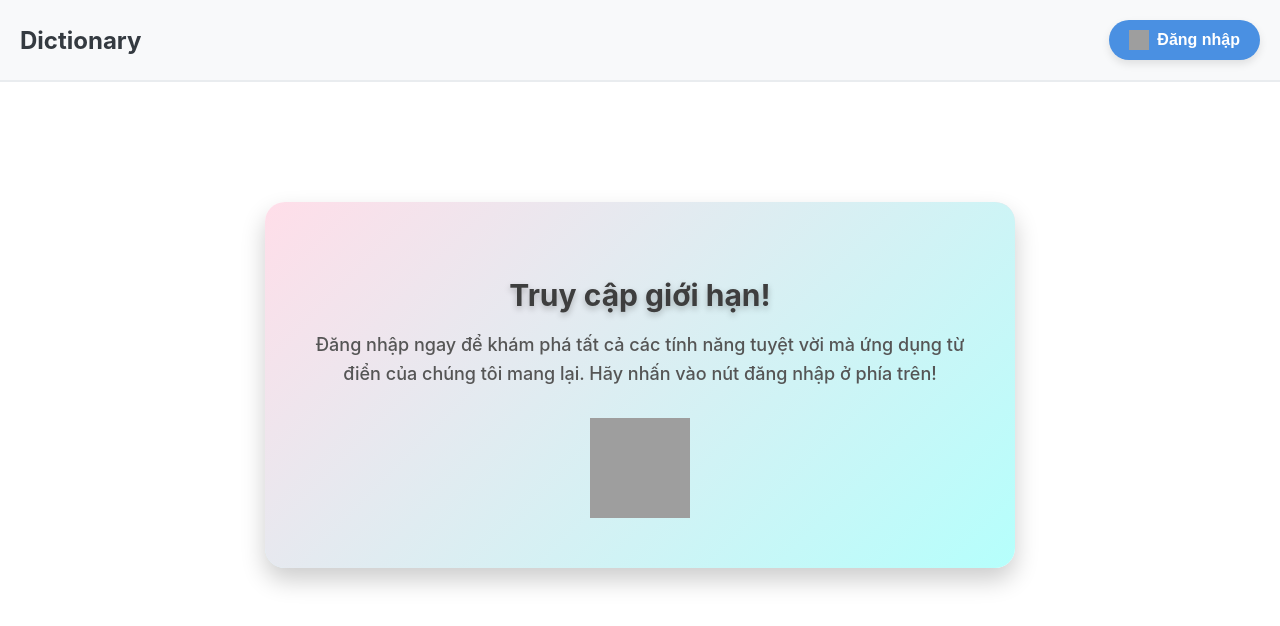
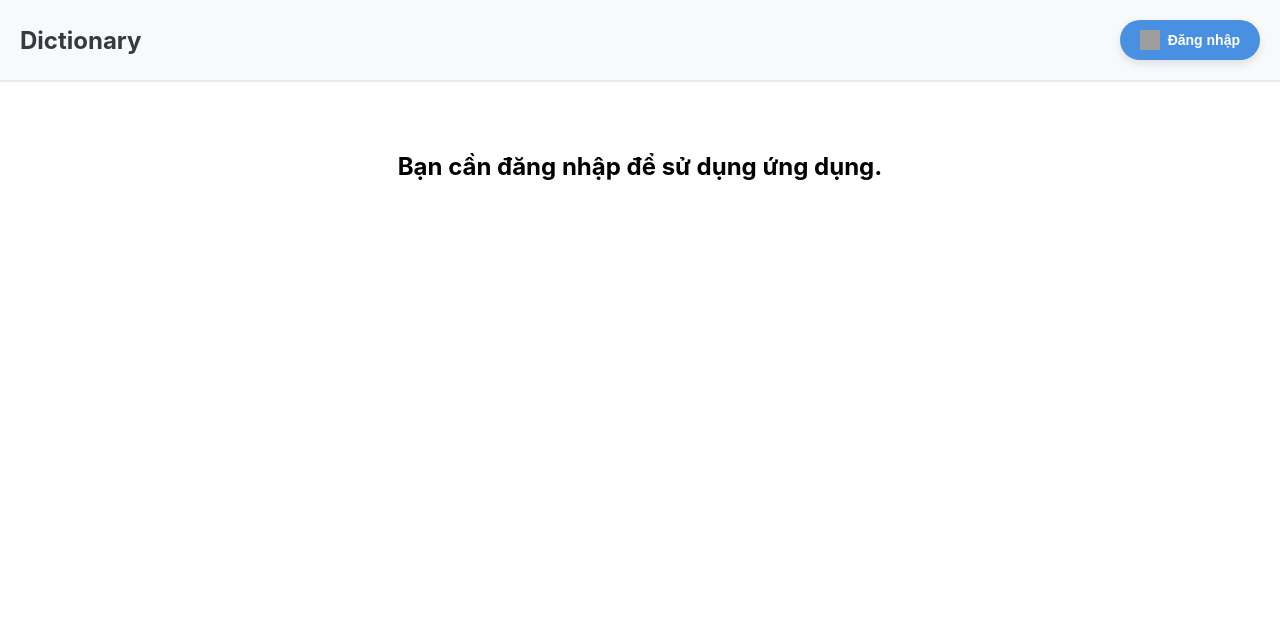
Before and after one commit to DatZeroSize/online-dictionary-frontend, a React (Create React App) app: page / in a window 1280 px wide. Shown: the top 626 px of the page. Built offline with nearby package versions, Linux system fonts and the light colour scheme; grey boxes are pictures that could not be loaded.

Commit message:
Update Dictionary and deployment logic

```diff
--- a/src/App.js
+++ b/src/App.js
@@ -1,8 +1,20 @@
 import React from "react";
+import { useAuth0 } from "@auth0/auth0-react"; // Import Auth0 hooks
 import AuthButtons from "./AuthButtons";
 import Dictionary from "./Dictionary";
 
 function App() {
+  const { isAuthenticated, isLoading } = useAuth0();
+
+  // Hiển thị màn hình loading nếu đang kiểm tra trạng thái
+  if (isLoading) {
+    return (
+      <div style={{ textAlign: "center", marginTop: "100px" }}>
+        <h2>Loading...</h2>
+      </div>
+    );
+  }
+
   return (
     <div>
       <header
@@ -32,7 +44,13 @@ function App() {
           padding: "20px",
         }}
       >
-        <Dictionary />
+        {isAuthenticated ? (
+          <Dictionary /> // Hiển thị Dictionary nếu đã đăng nhập
+        ) : (
+          <div style={{ textAlign: "center", marginTop: "50px" }}>
+            <h2>Bạn cần đăng nhập để sử dụng ứng dụng.</h2>
+          </div>
+        )}
       </main>
     </div>
   );
--- a/src/AuthButtons.js
+++ b/src/AuthButtons.js
@@ -3,6 +3,27 @@ import { useAuth0 } from "@auth0/auth0-react";
 
 const AuthButtons = () => {
   const { loginWithRedirect, logout, isAuthenticated, user } = useAuth0();
+
+  // CSS cho Avatar
+  const avatarStyle = {
+    width: "40px",
+    height: "40px",
+    borderRadius: "50%",
+    border: "2px solid #4A90E2",
+    objectFit: "cover",
+    cursor: "pointer",
+    transition: "transform 0.3s ease, box-shadow 0.3s ease",
+  };
+
+  // CSS cho nút
+  const buttonStyle = {
+    padding: "10px 20px",
+    fontSize: "14px",
+    border: "none",
+    borderRadius: "8px",
+    cursor: "pointer",
+    transition: "background-color 0.3s ease, transform 0.2s ease",
+  };
 
   return (
     <div style={{ display: "flex", alignItems: "center", gap: "15px" }}>
@@ -12,15 +33,7 @@ const AuthButtons = () => {
           <img
             src={user.picture}
             alt="User Avatar"
-            style={{
-              width: "40px",
-              height: "40px",
-              borderRadius: "50%",
-              border: "2px solid #4A90E2",
-              objectFit: "cover",
-              cursor: "pointer",
-              transition: "transform 0.3s ease, box-shadow 0.3s ease",
-            }}
+            style={avatarStyle}
             title={user.name}
             onMouseOver={(e) => {
               e.target.style.transform = "scale(1.1)";
@@ -47,18 +60,13 @@ const AuthButtons = () => {
               {user.email}
             </p>
           </div>
-          {/* Nút đăng xuất */}
+          {/* Nút Đăng xuất */}
           <button
             onClick={() => logout({ returnTo: window.location.origin })}
             style={{
+              ...buttonStyle,
               backgroundColor: "#FF6B6B",
               color: "#fff",
-              padding: "10px 20px",
-              fontSize: "14px",
-              border: "none",
-              borderRadius: "8px",
-              cursor: "pointer",
-              transition: "background-color 0.3s ease, transform 0.2s ease",
             }}
             onMouseOver={(e) => {
               e.target.style.backgroundColor = "#E04444";
@@ -76,22 +84,18 @@ const AuthButtons = () => {
         <button
           onClick={() => loginWithRedirect()}
           style={{
+            ...buttonStyle,
             display: "flex",
             alignItems: "center",
             gap: "8px",
-            backgroundColor: "#4A90E2", // Màu gradient hoặc sáng hơn
+            backgroundColor: "#4A90E2",
             color: "#fff",
-            padding: "10px 20px",
-            fontSize: "16px",
             fontWeight: "bold",
-            border: "none",
-            borderRadius: "25px", // Nút bo tròn
-            cursor: "pointer",
-            transition: "background-color 0.3s ease, transform 0.2s ease",
-            boxShadow: "0 4px 8px rgba(0, 0, 0, 0.1)", // Đổ bóng nhẹ
+            borderRadius: "25px",
+            boxShadow: "0 4px 8px rgba(0, 0, 0, 0.1)",
           }}
           onMouseOver={(e) => {
-            e.target.style.backgroundColor = "#357ABD"; // Màu hover
+            e.target.style.backgroundColor = "#357ABD";
             e.target.style.transform = "translateY(-2px)";
             e.target.style.boxShadow = "0 6px 12px rgba(0, 0, 0, 0.2)";
           }}
--- a/src/Dictionary.js
+++ b/src/Dictionary.js
@@ -44,7 +44,7 @@ const Dictionary = () => {
 
   const fetchSuggestions = async (query) => {
     try {
-      const response = await axios.get(`http://localhost:5000/search?q=${query}`);
+      const response = await axios.get(`https://dictionary-backend-ocuq.onrender.com/search?q=${query}`);
       setSuggestions(response.data);
     } catch (error) {
       console.error("Error fetching suggestions:", error);
@@ -77,7 +77,7 @@ const Dictionary = () => {
     if (query.trim() === "") return;
 
     try {
-      const response = await axios.get(`http://localhost:5000/search?q=${query}`);
+      const response = await axios.get(`https://dictionary-backend-ocuq.onrender.com/search?q=${query}`);
       if (response.data.length > 0) {
         const exactMatch = response.data.find(
           (word) => word.word.toLowerCase() === query.toLowerCase()
@@ -230,7 +230,7 @@ const Dictionary = () => {
   //     })
   //     .join('');
   // };
-  const formatContentWithLimit = (data) => {
+const formatContentWithLimit = (data) => {
     if (!data || typeof data !== 'string' || data.trim() === '') {
         console.error('Invalid input data:', data);
         return [];
@@ -252,7 +252,7 @@ const Dictionary = () => {
 
             const isCategory = categories.some((cat) => line.includes(cat));
             if (isCategory) {
-                currentBlock.push(line.replace('@', '').split(':')[0].trim());
+                currentBlock.push(line.replace('@', '').split(':').map(part => part.trim()).join(': '));
             } else {
                 const parts = line.replace('@', '').split(' ');
                 if (parts.length > 1) {
@@ -399,7 +399,7 @@ const DisplayLimitedContent = ({ data }) => {
   const handleSpeak = () => {
     if (selectedWord) {
       const utterance = new SpeechSynthesisUtterance(selectedWord.word);
-      utterance.lang = 'en-US';
+      utterance.lang = 'en-GB';
       speechSynthesis.speak(utterance);
     }
   };
--- a/src/auth0Config.js
+++ b/src/auth0Config.js
@@ -1,6 +1,6 @@
 // src/auth0Config.js
 export const auth0Config = {
-    domain: "dev-i3z1n8irk4h33u3v.us.auth0.com", // Thay bằng giá trị Domain từ Auth0
-    clientId: "SLd6VW8jvkazouRYM8hriuhi7YnnRm5O", // Thay bằng giá trị Client ID từ Auth0
+    domain: "dev-krykox1jnhghdidl.us.auth0.com", // Thay bằng giá trị Domain từ Auth0
+    clientId: "0YngN4e9thEDZsP3YWX463yLH5OAem1e", // Thay bằng giá trị Client ID từ Auth0
     redirectUri: window.location.origin,
   };
--- a/src/index.js
+++ b/src/index.js
@@ -1,19 +1,22 @@
 import React from 'react';
 import ReactDOM from 'react-dom';
-import { Auth0Provider } from '@auth0/auth0-react'; // Thêm Auth0Provider
+import { Auth0Provider } from '@auth0/auth0-react'; // Import Auth0Provider
 import App from './App';
 import './index.css';
 
-const domain = "dev-i3z1n8irk4h33u3v.us.auth0.com"; // Thay bằng domain từ Auth0
-const clientId = "SLd6VW8jvkazouRYM8hriuhi7YnnRm5O"; // Thay bằng clientId từ Auth0
+// Thay bằng thông tin từ Auth0 Dashboard
+const domain = "dev-krykox1jnhghdidl.us.auth0.com";
+const clientId = "1F3M1rAcwZGBMP1rOYsvPd4uYrLNf5H5";
 
 ReactDOM.render(
   <Auth0Provider
     domain={domain}
     clientId={clientId}
     authorizationParams={{
-      redirect_uri: window.location.origin,
+      redirect_uri: window.location.origin, // URL sẽ chuyển đến sau khi đăng nhập thành công
     }}
+    cacheLocation="localstorage" // Lưu token để duy trì trạng thái đăng nhập
+    useRefreshTokens={true} // Sử dụng refresh token để gia hạn phiên làm việc
   >
     <App />
   </Auth0Provider>,
```
Also changed, not shown: src/MyApp.js (deleted, +0 -13 lines).
